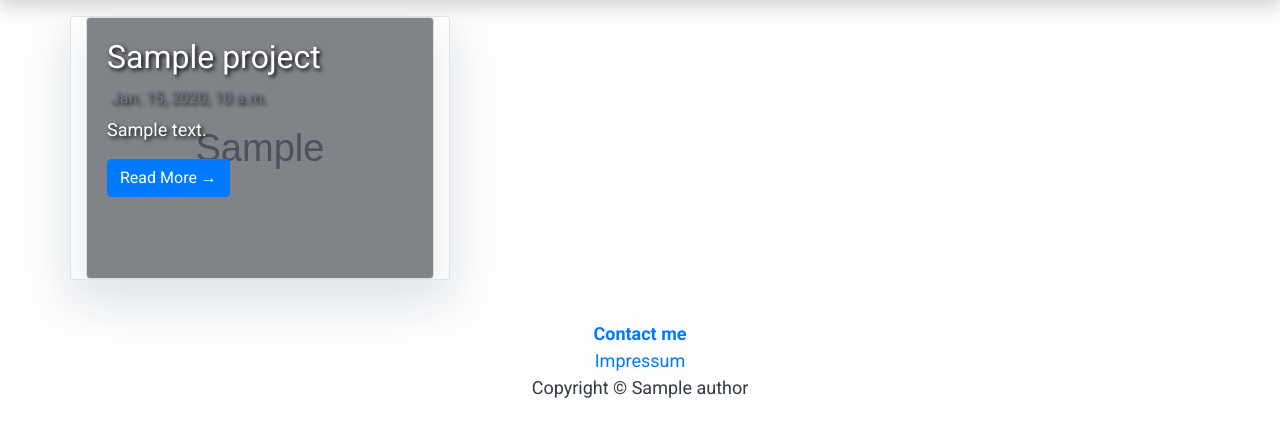
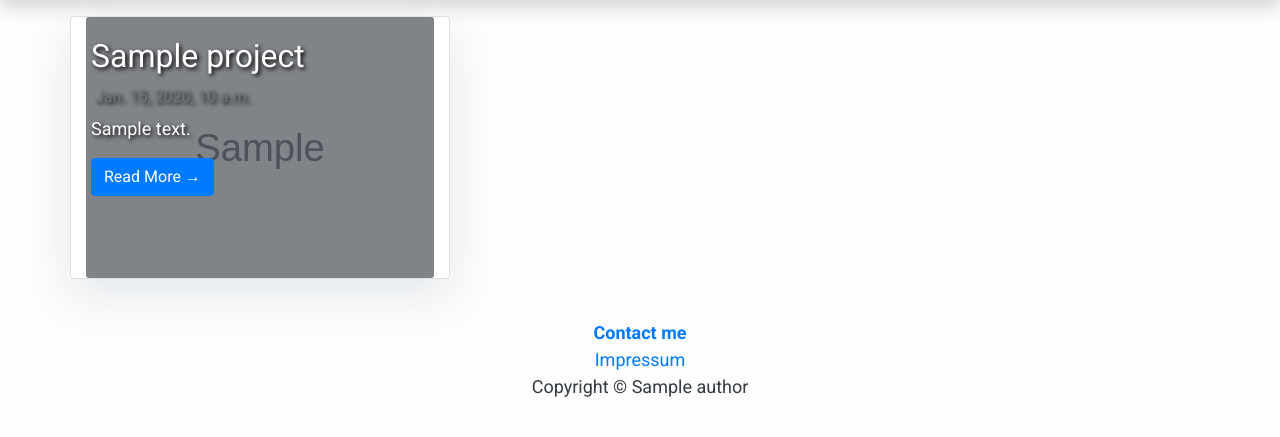
Before and after one commit to n4thal/djangoskeleton, a Django app: page /projects/ in a window 1280 px wide. Shown: the part 59-496 px from the top of the page. Run offline with Django 3.2, Linux system fonts and the light colour scheme; tables that the repository leaves empty hold one stand-in row (values such as "Sample post"); grey boxes marked "Sample" are stand-in pictures; some libraries are stand-ins or nearby versions.

Commit message:
fixed visual bug

```diff
--- a/templates/projects_index.html
+++ b/templates/projects_index.html
@@ -23,7 +23,6 @@
             <div class="row">
                 {% for project in projects %}
                 <div class="card mb-4 col-lg-4 col-sm-12">
-                    <div class="card body">
                     <img class="card-img" src="{% static project.image %}">
                     <div class="card-img-overlay">
                         <h2 class="card-title white-text">{{ project.title }}</h2>
@@ -32,7 +31,6 @@
                         <a href="{% url 'projects_detail' project.pk %}" class="btn btn-primary">Read More &rarr;</a>
                     </div>
                 </div>
-                </div>
                 {% endfor %}
             </div>
         </div>
```
Lines whose indentation alone changed are shown as unchanged.
